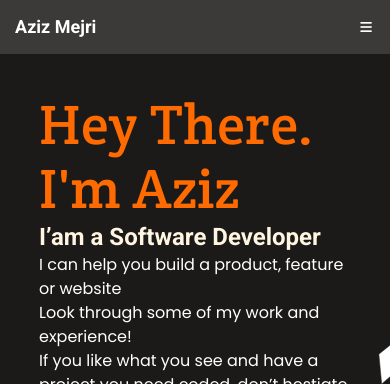
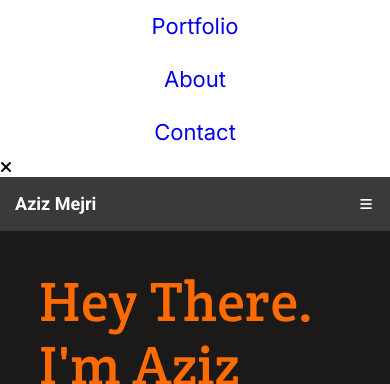
Before and after one commit to DammyShittu/Mobile-Menu-Review, a website: page index.html in a window 390 px wide. Shown: the top 384 px of the page. Drawn offline with Linux system fonts and the light colour scheme.

Commit message:
Write Mobile Menu Code I Index.html File

```diff
--- a/index.html
+++ b/index.html
@@ -9,6 +9,14 @@
     <title>Aziz Mejri - Portfolio</title>
   </head>
   <body>
+    <div id="menu" class="mobile-menu">
+      <ul >
+        <li class="classList"><a href="#projects">Portfolio</a></li>
+        <li class="classList"><a href="#about-me">About</a></li>
+        <li class="classList"><a href="#contact">Contact</a></li>
+      </ul>
+      <i class="fa fa-times close"></i>
+    </div>
     <header>
       <h1 id="logo">Aziz Mejri</h1>
       <button type="button" class="menu-bars">
@@ -16,7 +24,7 @@
       </button>
       <nav id="desktop-nav">
         <ul>
-          <li><a class="nav-link" href="#projects">Portoflio</a></li>
+          <li><a class="nav-link" href="#projects">Portfolio</a></li>
           <li><a class="nav-link" href="#about-me">About</a></li>
           <li>
             <a class="nav-link" href="#contact"
```
Also changed, not shown: 1 other file.
